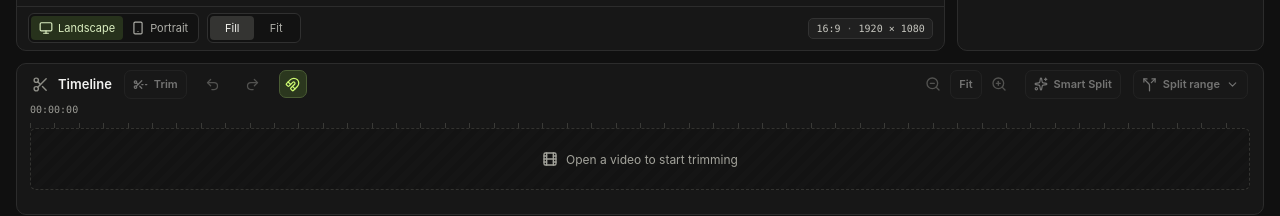
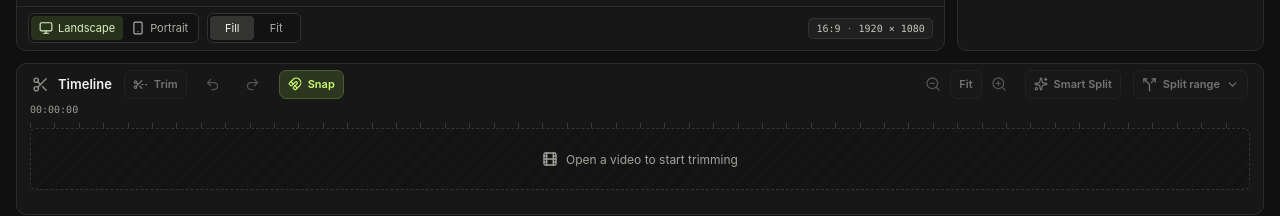
Before and after one commit to ritechoice23/minividcut, a React (Vite) app: page / in a window 1280 px wide. Shown: the part 538-754 px from the top of the page. Built offline with nearby package versions, Linux system fonts and the light colour scheme.

Commit message:
ui: label the timeline snapping control
The magnet button now reads 'Snap' and its tooltip states exactly what it aligns, so its purpose is visible without hovering or guessing.

```diff
--- a/src/App.tsx
+++ b/src/App.tsx
@@ -2351,8 +2351,11 @@ export function App() {
               title="Remove the In–Out selection — from all saved clips, or from the source if none are saved" onClick={trimSection}><ScissorsLineDashed size={15} /> Trim</button>
             <button className="icon-button compact" title="Undo (Ctrl Z)" aria-label="Undo" disabled={!canUndo} onClick={undoEdit}><Undo2 size={15} /></button>
             <button className="icon-button compact" title="Redo (Ctrl Shift Z)" aria-label="Redo" disabled={!canRedo} onClick={redoEdit}><Redo2 size={15} /></button>
-            <button className={`icon-button compact ${snapping ? 'active' : ''}`} title={snapping ? 'Snapping on' : 'Snapping off'}
-              aria-label="Toggle snapping" aria-pressed={snapping} onClick={() => setSnapping(on => !on)}><Magnet size={15} /></button>
+            <button className={`button outline small snap ${snapping ? 'active' : ''}`}
+              title="Snap trim handles and clip edges to nearby edit points (clip boundaries, In/Out marks, playhead, start and end)"
+              aria-label="Toggle snapping" aria-pressed={snapping} onClick={() => setSnapping(on => !on)}>
+              <Magnet size={14} /> Snap
+            </button>
             <div className="timeline-zoom" role="group" aria-label="Timeline zoom">
               <button className="icon-button compact" aria-label="Zoom out timeline" title="Zoom out"
                 disabled={disabled || timelineZoom === 1} onClick={() => zoomTimelineTo(timelineZoom / 2)}><ZoomOut size={16} /></button>
--- a/src/style.css
+++ b/src/style.css
@@ -137,6 +137,7 @@ svg { flex-shrink: 0; }
 .icon-button { width: 34px; height: 34px; padding: 0; background: transparent; color: var(--muted); }
 .icon-button.compact { width: 28px; height: 28px; }
 .icon-button.active { color: var(--lime); background: #2b371e; border-color: #4a5c34; }
+.button.snap.active { color: var(--lime); background: #2b371e; border-color: #4a5c34; }
 kbd { font: 10px var(--mono); color: #b0b0a9; background: #101010; border: 1px solid #353535; padding: 3px 5px; border-radius: 4px; }
 .workspace { --workspace-top: 14px; --sidebar-width: clamp(256px, 24vw, 316px); flex: 1; min-height: 0; display: grid; grid-template-columns: minmax(0, 1fr) var(--sidebar-width); grid-template-rows: minmax(0, 1fr) calc(152px + var(--pan-height, 0px)); gap: 12px; padding: var(--workspace-top) 16px 11px; }
 .workspace.with-moments { grid-template-columns: minmax(0, 1fr) var(--sidebar-width) var(--sidebar-width); }
```
